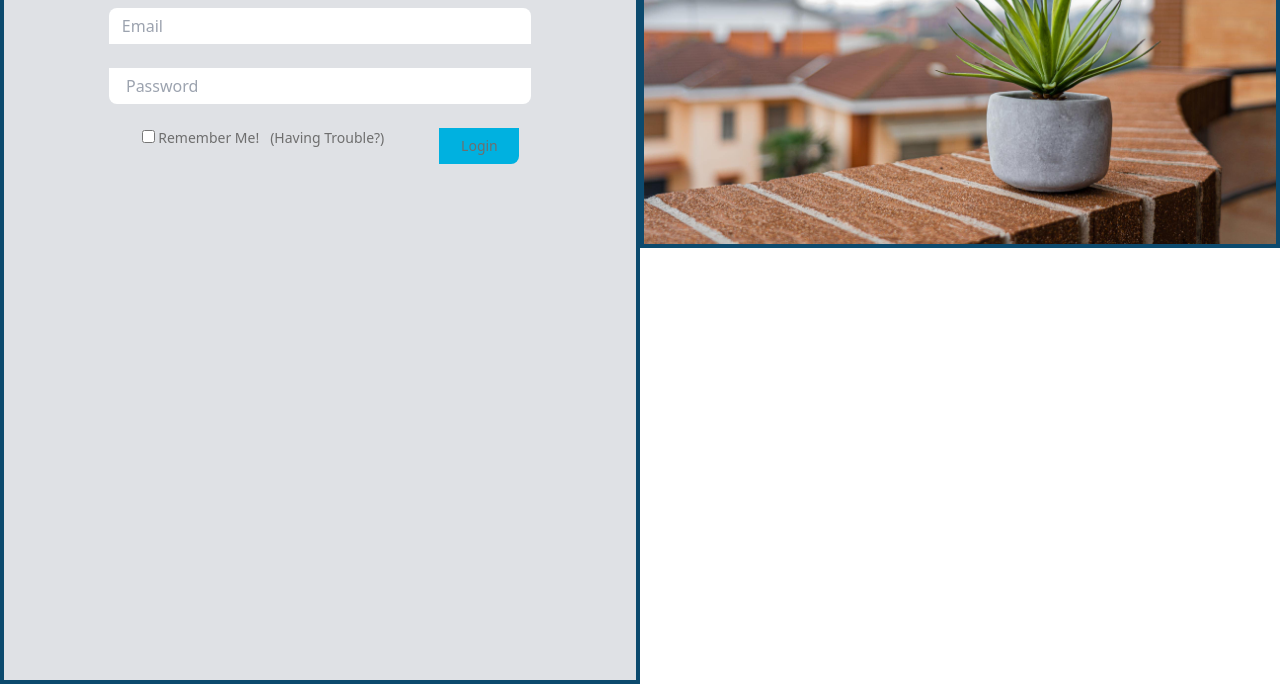
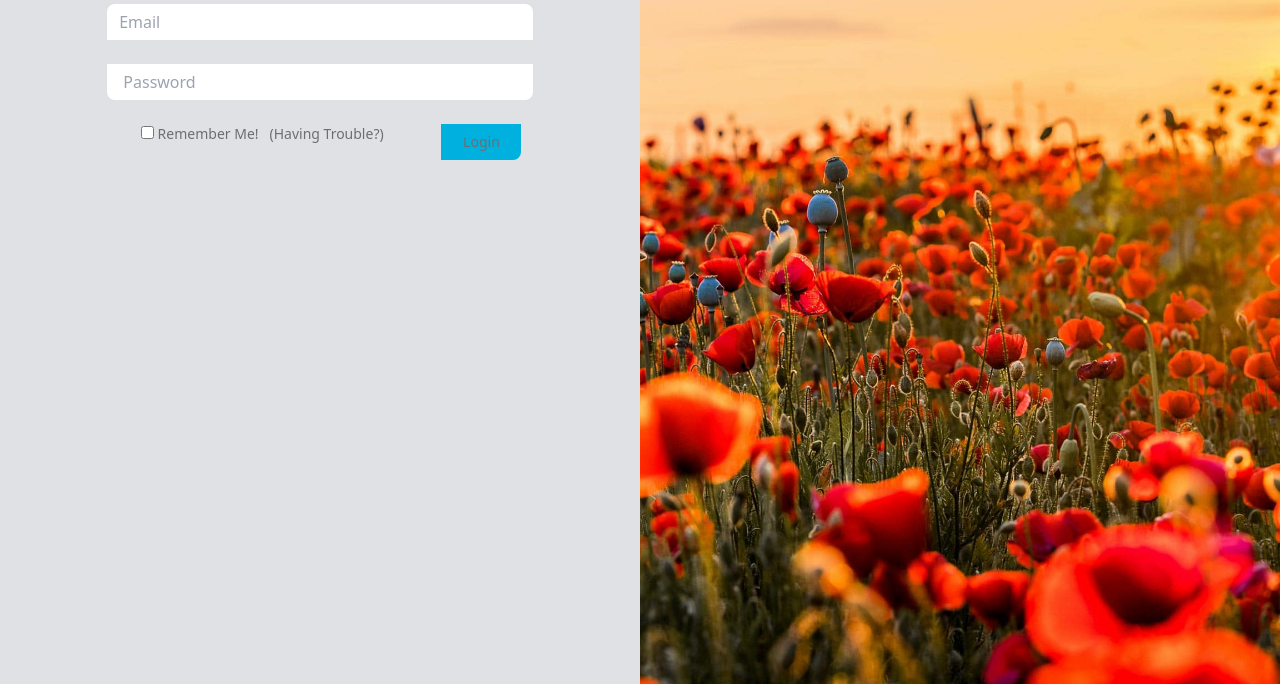
Before and after one commit to hcimen/2022-11-21-Counseal-Login-Page, a plain HTML site: page index.html in a window 1280 px wide. Shown: the part 116-800 px from the top of the page. Drawn offline with nearby package versions, Linux system fonts and the light colour scheme.

Commit message:
changed image size

```diff
--- a/index.html
+++ b/index.html
@@ -9,9 +9,9 @@
 <body>
 
 
-<div class="md:flex">
+<div class="md:flex  bg-[#dfe1e5]">
 
-	<div class="w-full mx-auto my-auto border-solid border-4 border-sky-900 md:w-1/2 bg-[#dfe1e5] text-center h-screen">
+	<div class="md:w-1/2">
 
 		<div class="flex justify-center">
   			<a href="index.html">
@@ -25,7 +25,7 @@
   			<input class="w-2/3 h-9 border-solid border-[#243c5a] rounded-b-lg" type="password" placeholder="    Password">
 		</div> <br>
 
-		<div class="flex w-2/3 m-auto text-sm text-[#6E6E6E]">
+		<div class="flex w-2/3 m-auto text-sm text-[#6E6E6E] text-center">
 			<div class="w-3/4">
 			<input class="border-0 outline-0 bg-[#E8f0FE]" type="checkbox" id="consent" name="check" required> Remember Me! </input> &nbsp;
 			<a href="http://app.counseal.com/site/havingTrouble"> (Having Trouble?) </a> </div> &nbsp; &nbsp;
@@ -35,7 +35,7 @@
 	</div>
 
 	<div class="invisible md:w-1/2 md:visible">
-  		<img class="border-solid border-4 border-sky-900" src="bg1.jpg" alt="bg">
+  		<img class="object-cover h-screen" src="bg4.jpg" alt="bg">
 	</div>
 
 
```
